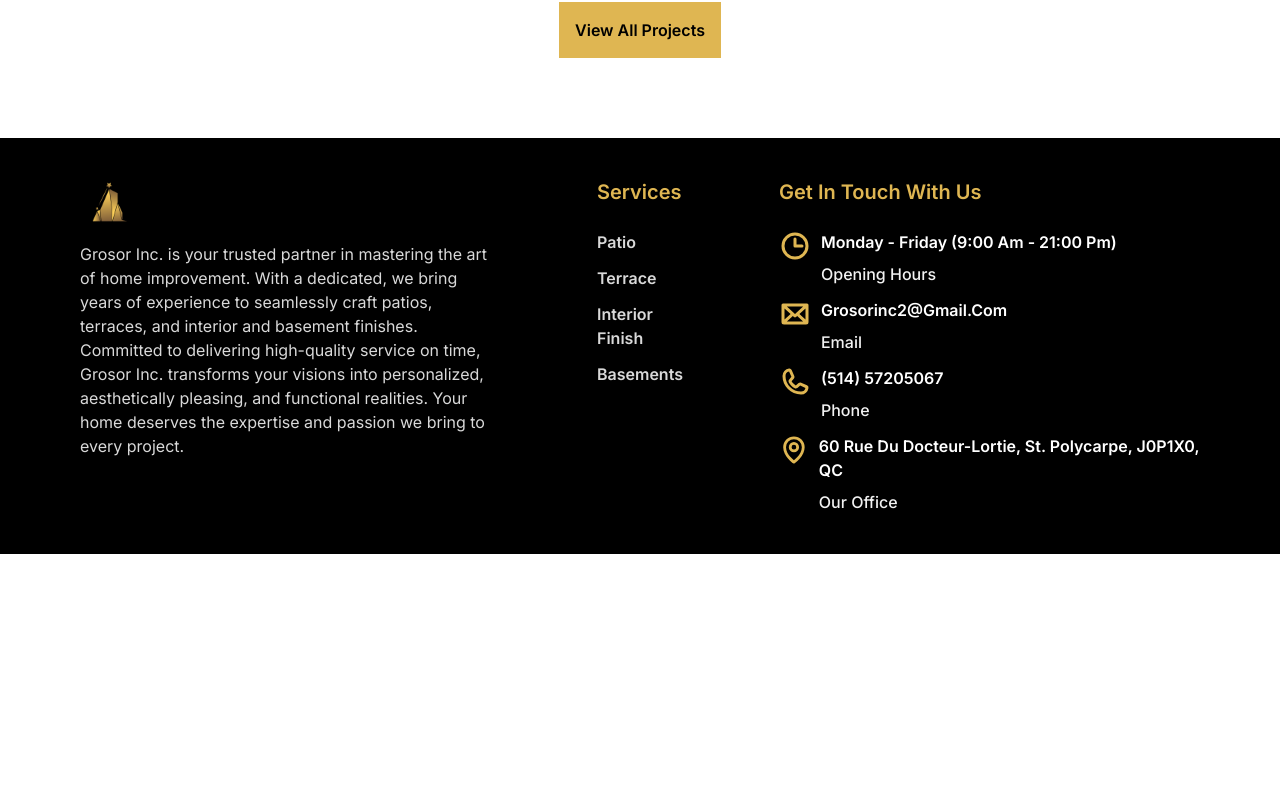
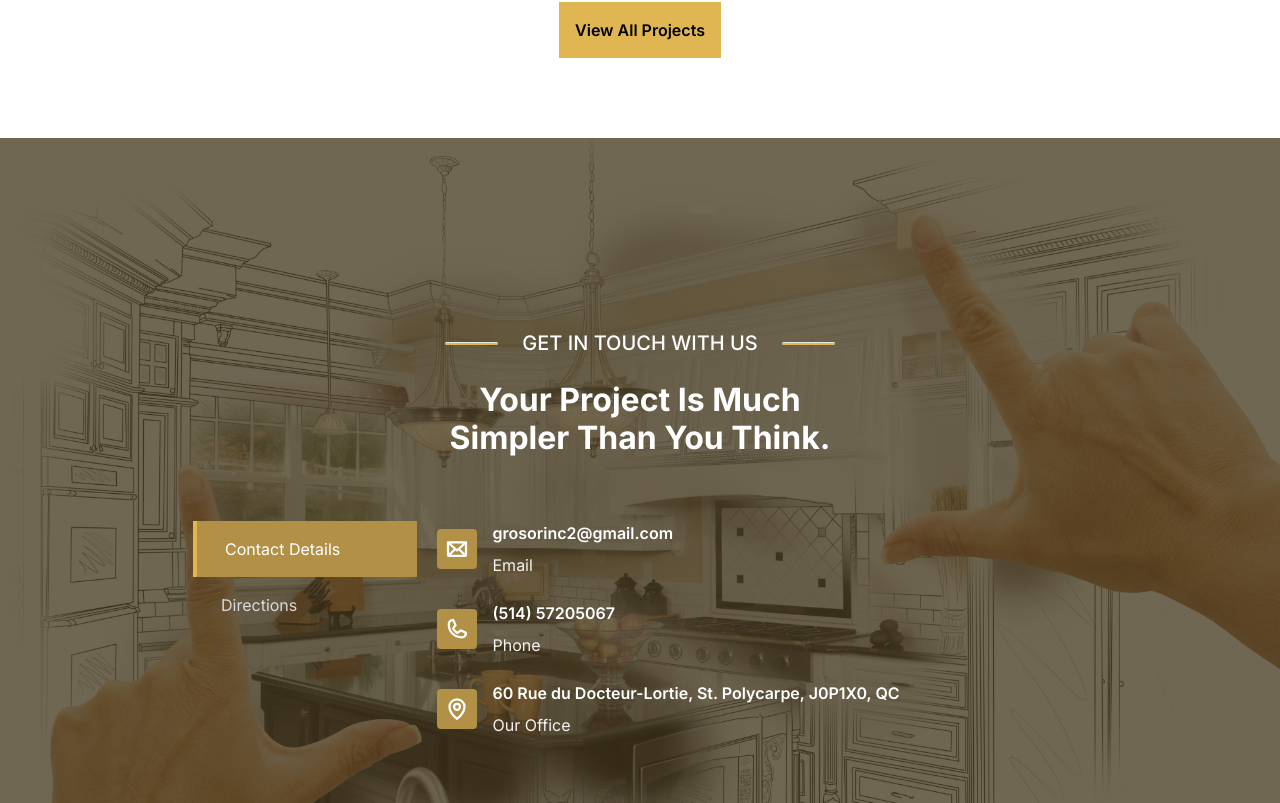
Before and after one commit to Richy-irad/grosor-inc, a Next.js app: page / in a window 1280 px wide. Shown: the part 4297-5100 px from the top of the page. Before the commit the page ends 4851 px from the top, so only its background shows below. Built offline with nearby package versions, Linux system fonts and the light colour scheme.

Commit message:
add the contact details, minus the google maps

```diff
--- a/package.json
+++ b/package.json
@@ -9,13 +9,17 @@
     "lint": "next lint"
   },
   "dependencies": {
+    "@googlemaps/js-api-loader": "^1.16.6",
+    "@headlessui/react": "^1.7.18",
     "@phosphor-icons/react": "^2.0.15",
+    "@react-google-maps/api": "^2.19.3",
     "clsx": "^2.1.0",
     "next": "14.1.0",
     "react": "^18",
     "react-dom": "^18"
   },
   "devDependencies": {
+    "@types/google.maps": "^3.55.3",
     "@types/node": "^20",
     "@types/react": "^18",
     "@types/react-dom": "^18",
--- a/src/app/contact-us/page.tsx
+++ b/src/app/contact-us/page.tsx
@@ -1,3 +1,41 @@
+import Image from "next/image";
+import ContactDetails from "@/components/contact-details";
+
+import heroBackground from "../../../public/hero-background.jpg";
+
 export default function ContactUs() {
-  return <h1>Contact Grosor Inc</h1>;
+  return (
+    <main className="h-full">
+      <div className="flex items-center w-full h-[790px] bg-dark-200/75">
+        {/* the background image */}
+        <div className="relative w-full h-full">
+          <div className="absolute -z-10 w-full h-full">
+            <Image
+              src={heroBackground}
+              alt="hero background image"
+              sizes="100vw"
+              fill
+              style={{ objectFit: "cover" }}
+            />
+          </div>
+        </div>
+        {/* the content */}
+        <div className="absolute flex flex-col gap-16 items-center w-full">
+          <div className="flex flex-col gap-6 text-center text-white">
+            <h3 className="text-xl font-medium uppercase flex gap-6 items-center self-center">
+              <hr className="block w-[53px] h-[3px] bg-foreground-100 rounded-full" />
+              get in touch with us
+              <hr className="block w-[53px] h-[3px] bg-foreground-100 rounded-full" />
+            </h3>
+            <h1 className="w-[405px] text-3.5xl font-bold capitalize">
+              your project is much simpler than you think.
+            </h1>
+          </div>
+
+          {/* the tabs */}
+          <ContactDetails />
+        </div>
+      </div>
+    </main>
+  );
 }
--- a/src/app/page.tsx
+++ b/src/app/page.tsx
@@ -6,6 +6,7 @@ import heroBackground from "../../public/hero-background.jpg";
 
 import Service from "@/components/service";
 import Project from "@/components/project";
+import ContactDetails from "@/components/contact-details";
 
 import { services } from "@/lib/services";
 import { projects } from "@/lib/projects";
@@ -17,6 +18,7 @@ export default function Home() {
     <main className="h-full">
       {/* hero */}
       <div className="flex items-center h-[818px] bg-dark-200/50">
+        {/* the background image */}
         <div className="relative w-full h-full">
           <div className="absolute -z-10 w-full h-full">
             <Image
@@ -28,6 +30,7 @@ export default function Home() {
             />
           </div>
         </div>
+        {/* the content */}
         <div className="absolute flex flex-col gap-16 items-center w-full">
           <div className="flex flex-col gap-6 text-center text-white">
             <h3 className="text-xl font-medium uppercase flex gap-6 items-center self-center">
@@ -143,6 +146,36 @@ export default function Home() {
       </div>
 
       {/* contact us */}
+      <div className="flex items-center w-full h-[790px] bg-dark-200/75">
+        {/* the background image */}
+        <div className="relative w-full h-full">
+          <div className="absolute -z-10 w-full h-full">
+            <Image
+              src={heroBackground}
+              alt="hero background image"
+              sizes="100vw"
+              fill
+              style={{ objectFit: "cover" }}
+            />
+          </div>
+        </div>
+        {/* the content */}
+        <div className="absolute flex flex-col gap-16 items-center w-full">
+          <div className="flex flex-col gap-6 text-center text-white">
+            <h3 className="text-xl font-medium uppercase flex gap-6 items-center self-center">
+              <hr className="block w-[53px] h-[3px] bg-foreground-100 rounded-full" />
+              get in touch with us
+              <hr className="block w-[53px] h-[3px] bg-foreground-100 rounded-full" />
+            </h3>
+            <h1 className="w-[405px] text-3.5xl font-bold capitalize">
+              your project is much simpler than you think.
+            </h1>
+          </div>
+
+          {/* the tabs */}
+          <ContactDetails />
+        </div>
+      </div>
     </main>
   );
 }
--- /dev/null
+++ b/src/components/contact-details.tsx
@@ -0,0 +1,97 @@
+"use client";
+
+import { Fragment } from "react";
+
+import { Tab } from "@headlessui/react";
+import { Envelope, Phone, MapPin } from "@phosphor-icons/react";
+import clsx from "clsx";
+
+// import Map from "./map";
+
+const contacts = [
+  {
+    icon: <Envelope size={24} weight="bold" className="text-white" />,
+    text: "grosorinc2@gmail.com",
+    descriptor: "email",
+  },
+  {
+    icon: <Phone size={24} weight="bold" className="text-white" />,
+    text: "(514) 57205067",
+    descriptor: "phone",
+  },
+  {
+    icon: <MapPin size={24} weight="bold" className="text-white" />,
+    text: "60 Rue du Docteur-Lortie, St. Polycarpe, J0P1X0, QC",
+    descriptor: "our office",
+  },
+];
+
+export default function ContactDetails() {
+  return (
+    <Tab.Group vertical>
+      <div className="flex gap-5 w-[894px]">
+        {/* tabs list */}
+        <Tab.List className="basis-1/4 grow-0 shrink-0 flex flex-col">
+          <Tab as={Fragment}>
+            {({ selected }) => (
+              <button
+                type="button"
+                className={clsx(
+                  "capitalize px-7 py-4 text-light-100 hover:text-white hover:bg-foreground-200/50 outline-none text-start w-full",
+                  {
+                    "text-white border-l-4 border-foreground-100 bg-foreground-200":
+                      selected,
+                    "border-l-0.5 border-light-200": !selected,
+                  }
+                )}
+              >
+                Contact details
+              </button>
+            )}
+          </Tab>
+          <Tab as={Fragment}>
+            {({ selected }) => (
+              <button
+                type="button"
+                className={clsx(
+                  "capitalize px-7 py-4 text-light-100 hover:text-white hover:bg-foreground-200/50 outline-none text-start w-full",
+                  {
+                    "text-white border-l-4 border-foreground-100 bg-foreground-200":
+                      selected,
+                    "border-l-0.5 border-light-200": !selected,
+                  }
+                )}
+              >
+                directions
+              </button>
+            )}
+          </Tab>
+        </Tab.List>
+        {/* tabs panels */}
+        <Tab.Panels>
+          <Tab.Panel>
+            <div className="flex flex-col gap-6">
+              {contacts.map((contact, index) => (
+                <div key={index} className="flex gap-4 items-center">
+                  <div className="p-2 5 rounded bg-foreground-200 text-white">
+                    {contact.icon}
+                  </div>
+                  <div className="flex flex-col gap-2 w-full">
+                    <p className="text-white font-semibold">{contact.text}</p>
+                    <p className="text-light-200 font-normal capitalize">
+                      {contact.descriptor}
+                    </p>
+                  </div>
+                </div>
+              ))}
+            </div>
+          </Tab.Panel>
+
+          <Tab.Panel>
+            <p>Directions</p>
+          </Tab.Panel>
+        </Tab.Panels>
+      </div>
+    </Tab.Group>
+  );
+}
--- /dev/null
+++ b/src/components/map.tsx
@@ -0,0 +1,44 @@
+"use client";
+
+import { useCallback, useMemo, useState } from "react";
+
+import { GoogleMap, useJsApiLoader, Marker } from "@react-google-maps/api";
+
+export default function Map() {
+  const center = useMemo(() => ({ lat: 45.30481, lng: -74.30187 }), []);
+  const { isLoaded, loadError } = useJsApiLoader({
+    id: "google-maps-script",
+    googleMapsApiKey: "AIzaSyDS2YofOeBpt26_WqIabg7bU7UeEZStL5Q",
+  });
+
+  const [map, setMap] = useState(null);
+
+  const onLoad = useCallback(
+    (map) => {
+      const bounds = new window.google.maps.LatLngBounds(center);
+      map.fitBounds(bounds);
+      setMap(map);
+    },
+    [map]
+  );
+
+  const onUnmount = useCallback(() => {
+    setMap(null);
+  }, []);
+
+  if (loadError) console.error(loadError);
+
+  if (isLoaded) return <div>Loading...</div>;
+
+  return (
+    <GoogleMap
+      mapContainerClassName="w-full h-full"
+      center={center}
+      zoom={10}
+      onLoad={onLoad}
+      onUnmount={onUnmount}
+    >
+      <Marker position={center} />
+    </GoogleMap>
+  );
+}
```
Also changed, not shown: 1 other file (tests, documents, lock files or other folders).
